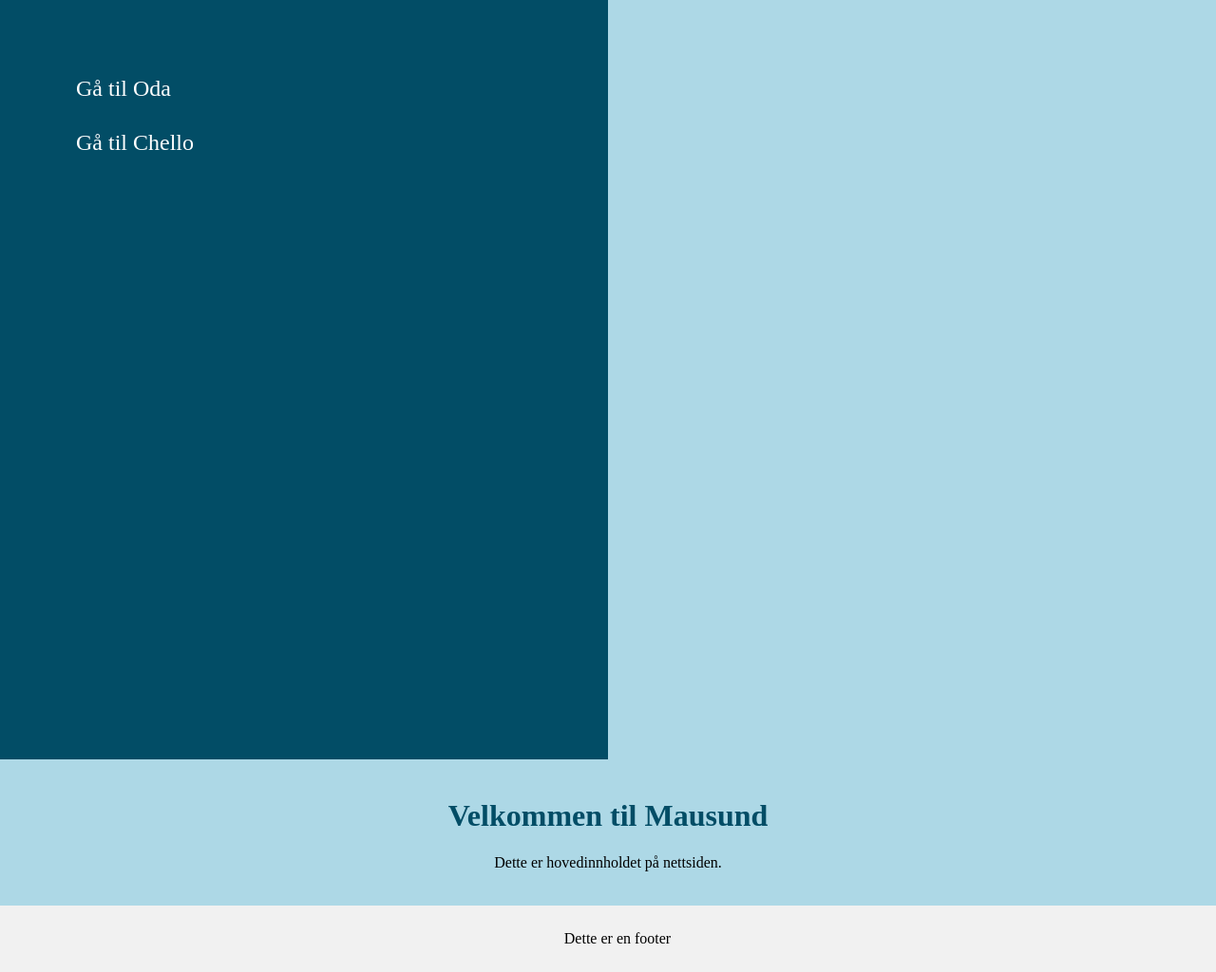
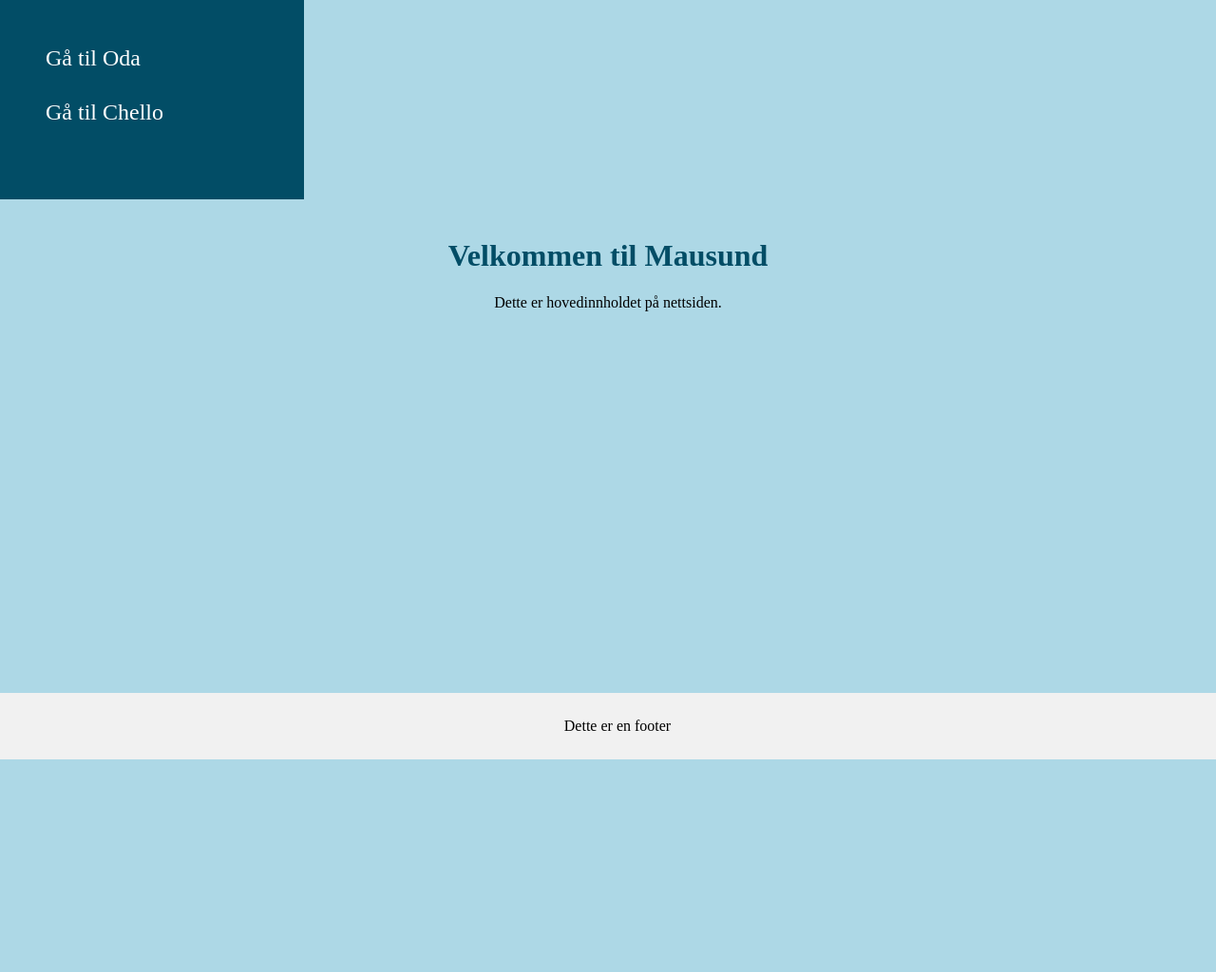
Before and after one commit to odabre/Gruppe11, a Flask app: page / in a window 1280 px wide. Shown: the whole page at 95% size. After the commit the page ends 800 px from the top, so only its background shows below. Run offline with Flask 3, Linux system fonts and the light colour scheme.

Commit message:
footer 3 :)

```diff
--- a/static/main_style.css
+++ b/static/main_style.css
@@ -9,13 +9,13 @@ body {
 
 .main {
     display: flex;
-    flex: 1;
+    flex: 1; /* Gjør at .main strekker seg for å fylle ledig plass */
     width: 100%;
 }
 
 .content {
     /*margin-left: 25%; /* Hindrer at innholdet overlapper sidebaren */
-    flex-grow: 1;
+    flex-grow: 1; /* Sørger for at content tar opp gjenværende plass*/
     padding: 20px;
     white-space: normal; /* Tillater vanlig tekstbryting */
     /*width: 100%; /* Sørg for at containeren har full bredde */
@@ -37,10 +37,10 @@ p.bold {
 }
 
 .sidebar {
-    width: 50%; /* Bredden på sidebaren */
+    width: 25%; /* Bredden på sidebaren */
     background-color: rgb(2, 77, 102); /* Mørk blå bakgrunn */
     padding: 20px;
-    height: 100vh; /* Gjør at sidebaren fyller hele høyden */
+    height: auto; /* Gjør at sidebaren fyller hele høyden, tilpasset innholdet */
     box-sizing: border-box;
 }
 
@@ -70,6 +70,7 @@ footer {
     padding: 10px;
     text-align: center;
     width: 100%;
+    flex-shrink: 0; /* Hindrer at footeren krymper og holder den nederst*/
     /*position: relative; /*Sikrer at den forblir på bunnen når innholdet ikke fyller hele siden*/
     /*bottom: 0;*/
 }
```
